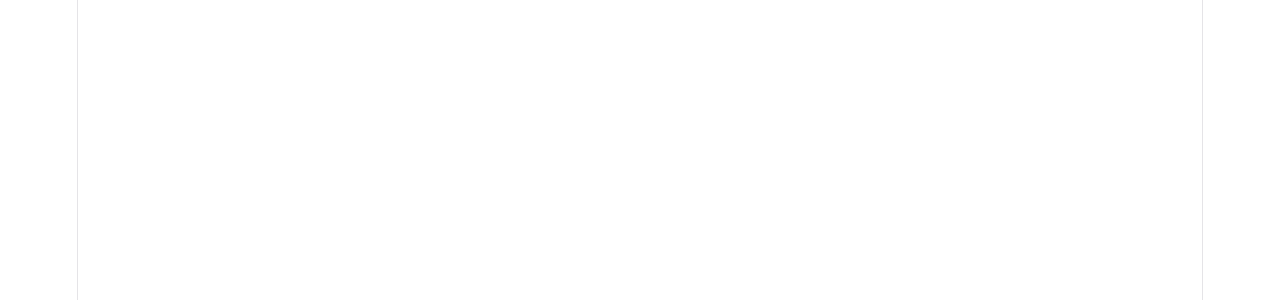
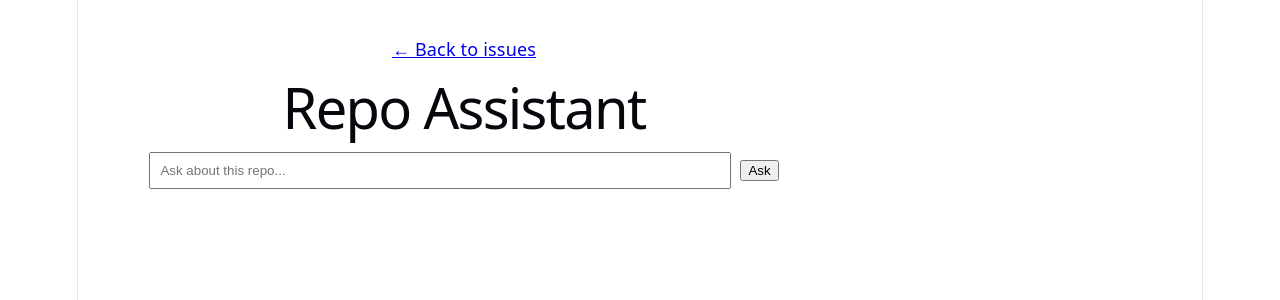
Before and after one commit to Adithya00012/repopilot, a React (Vite) app in the folder frontend/: page /assistant in a window 1280 px wide. Before the commit this address had no page. Shown: the top 300 px of the page. Built offline with nearby package versions, Linux system fonts and the light colour scheme.

Commit message:
Phase 12: frontend RAG assistant chat UI

```diff
--- a/frontend/src/App.tsx
+++ b/frontend/src/App.tsx
@@ -1,12 +1,14 @@
 import { Routes, Route } from "react-router-dom";
 import IssueList from "./IssueList";
 import IssueDetail from "./IssueDetail";
+import Assistant from "./Assistant";
 
 function App() {
   return (
     <Routes>
       <Route path="/" element={<IssueList />} />
       <Route path="/issues/:id" element={<IssueDetail />} />
+      <Route path="/assistant" element={<Assistant />} />
     </Routes>
   );
 }
--- /dev/null
+++ b/frontend/src/Assistant.tsx
@@ -0,0 +1,71 @@
+import { useState } from "react";
+import { Link } from "react-router-dom";
+
+interface Message {
+    role: "user" | "assistant";
+    text: string;
+    sources?: string[];
+}
+
+function Assistant() {
+    const [question, setQuestion] = useState("");
+    const [messages, setMessages] = useState<Message[]>([]);
+    const [loading, setLoading] = useState(false);
+
+    const handleAsk = async () => {
+        if (!question.trim()) return;
+
+        const userMsg: Message = { role: "user", text: question };
+        setMessages((prev) => [...prev, userMsg]);
+        setQuestion("");
+        setLoading(true);
+
+        const res = await fetch("http://localhost:4000/ask", {
+            method: "POST",
+            headers: { "Content-Type": "application/json" },
+            body: JSON.stringify({ question: userMsg.text }),
+        });
+        const data = await res.json();
+
+        setMessages((prev) => [
+            ...prev,
+            { role: "assistant", text: data.answer, sources: data.sources },
+        ]);
+        setLoading(false);
+    };
+
+    return (
+        <div style={{ padding: "2rem", maxWidth: "700px" }}>
+            <Link to="/">← Back to issues</Link>
+            <h1>Repo Assistant</h1>
+
+            <div style={{ marginBottom: "1rem" }}>
+                {messages.map((m, i) => (
+                    <div key={i} style={{ marginBottom: "1rem" }}>
+                        <strong>{m.role === "user" ? "You" : "Assistant"}:</strong>
+                        <p>{m.text}</p>
+                        {m.sources && (
+                            <p style={{ fontSize: "0.8rem", color: "#666" }}>
+                                Sources: {m.sources.join(", ")}
+                            </p>
+                        )}
+                    </div>
+                ))}
+                {loading && <p>Thinking...</p>}
+            </div>
+
+            <input
+                value={question}
+                onChange={(e) => setQuestion(e.target.value)}
+                onKeyDown={(e) => e.key === "Enter" && handleAsk()}
+                placeholder="Ask about this repo..."
+                style={{ width: "80%", padding: "0.5rem" }}
+            />
+            <button onClick={handleAsk} style={{ marginLeft: "0.5rem" }}>
+                Ask
+            </button>
+        </div>
+    );
+}
+
+export default Assistant;
--- a/frontend/src/IssueList.tsx
+++ b/frontend/src/IssueList.tsx
@@ -22,6 +22,7 @@
   return (
     <div style={{ padding: "2rem" }}>
       <h1>RepoPilot</h1>
+      <Link to="/assistant">Ask the Repo Assistant →</Link>
       <h2>Issues</h2>
       <ul>
         {issues.map((issue) => (
```
